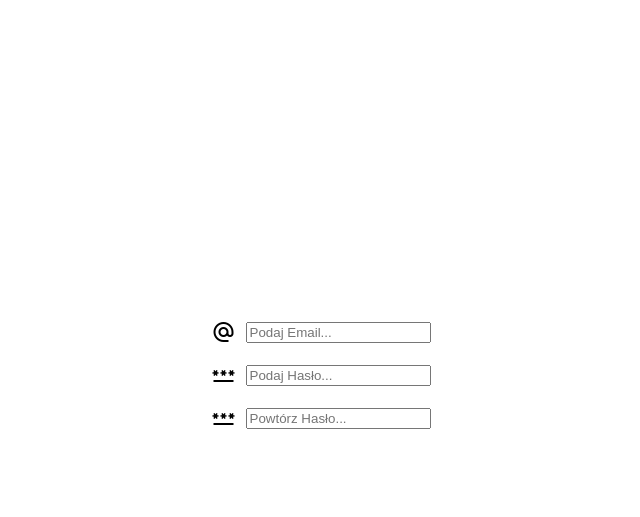
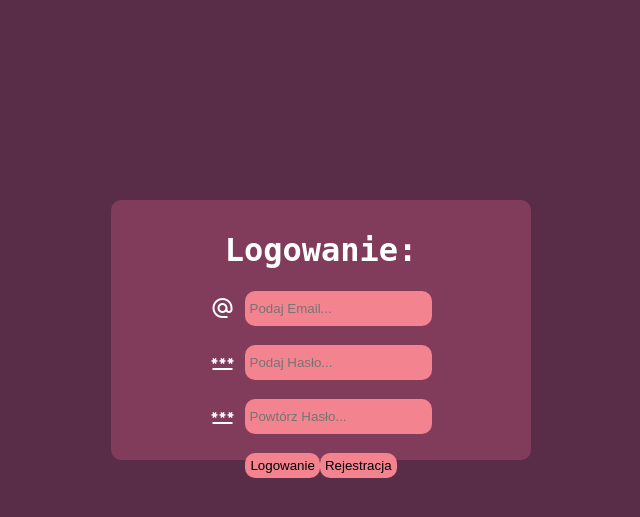
Before and after one commit to Mari0o0o9/chat-do-pisania, a PHP site: page /login.html in a window 1280 px wide. Shown: the top 517 px of the page, without its empty margins (319-959 px from the left). Run offline with PHP 8.4, Linux system fonts and the light colour scheme.

Commit message:
modified:   login.html 	modified:   styleLogin.css

```diff
--- a/login.html
+++ b/login.html
@@ -9,6 +9,7 @@
 </head>
 <body>
     <main>
+        <h1>Logowanie:</h1>
         <p>
             <label for="email" class="material-symbols-outlined">
                 alternate_email
@@ -27,7 +28,10 @@
             </label>
             <input type="password" id="pass2" placeholder="Powtórz Hasło...">
         </p>
-
+        <p>
+            <input type="submit" value="Logowanie">
+            <input type="submit" value="Rejestracja">
+        </p>
     </main>
 </body>
 </html>
--- a/styleLogin.css
+++ b/styleLogin.css
@@ -1,7 +1,19 @@
+body {
+    background-color: #592c47;
+    font-family: Rockwell Extra Bold,Rockwell Bold,monospace;
+}
+h1 {
+    color: white;
+    text-align: center;
+}
 main {
+    border-radius: 10px;
+    height: 30vh;
     margin: auto;
+    padding: 10px;
     width: 50vh;
-    margin-top: 40vh;
+    margin-top: 25vh;
+    background-color: #803c5a;
 }
 p {
     font-size: 1.2em;
@@ -11,4 +23,12 @@ p {
 }
 label {
     margin-right: 10px;
+    color: white;
 }
+input {
+    height: 25px;
+    border-radius: 10px;
+    border: none;
+    background-color: #f3838e;
+    padding: 5px;
+}
```
